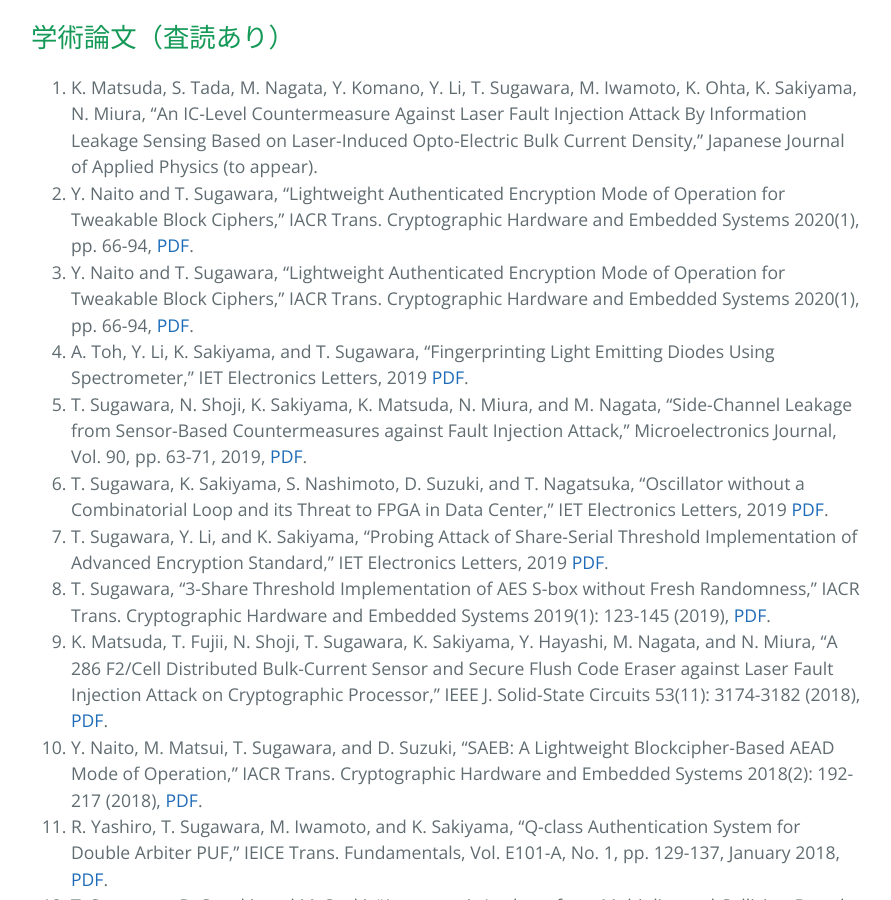
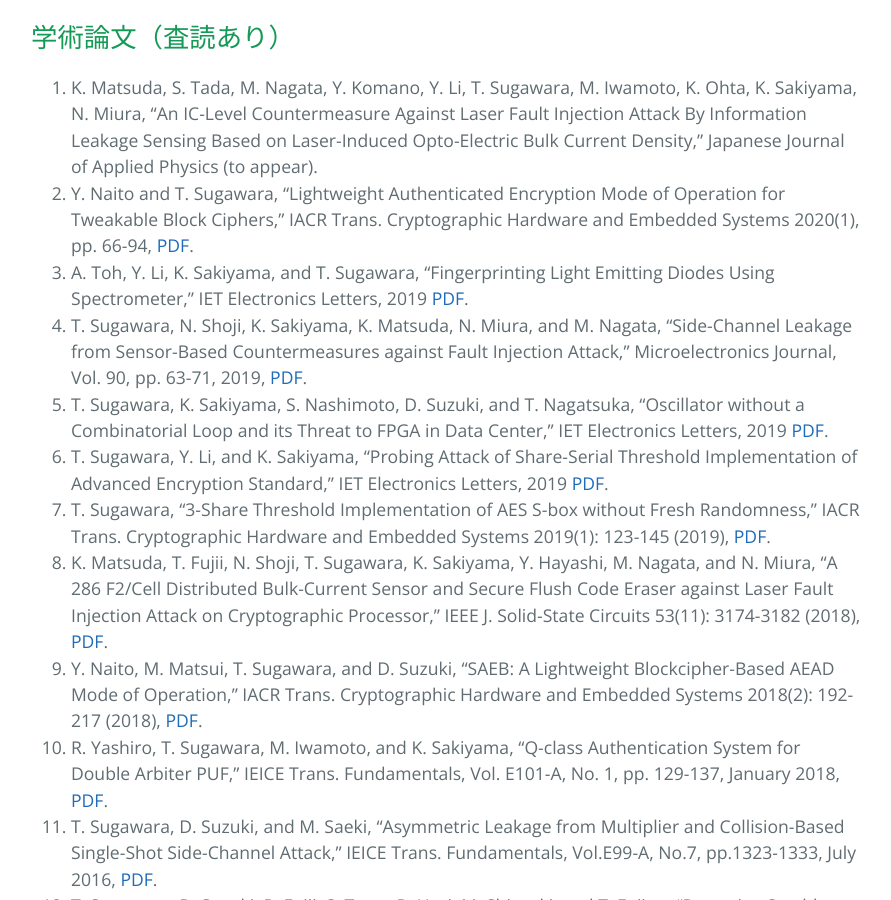
Before and after one commit to sugawara-bbbb/weblab, a Jekyll site: the page built from publication.md, in a window 1280 px wide and 900 px high, scrolled down 481 px. Shown: the whole window, without its empty margins (193-1084 px from the left). Built offline with Jekyll 4.4.1, drawn with Linux system fonts in a browser that asks for light colours; our own code applies the rules of GitHub Pages for plain Markdown files.

Commit message:
Publication

```diff
--- a/publication.md
+++ b/publication.md
@@ -10,7 +10,6 @@ layout: default
 ## 学術論文（査読あり）
 
 1. K. Matsuda, S. Tada, M. Nagata, Y. Komano, Y. Li, T. Sugawara, M. Iwamoto, K. Ohta, K. Sakiyama, N. Miura, "An IC-Level Countermeasure Against Laser Fault Injection Attack By Information Leakage Sensing Based on Laser-Induced Opto-Electric Bulk Current Density," Japanese Journal of Applied Physics (to appear).
-1. Y. Naito and T. Sugawara, "Lightweight Authenticated Encryption Mode of Operation for Tweakable Block Ciphers," IACR Trans. Cryptographic Hardware and Embedded Systems 2020(1), pp. 66-94, [PDF](https://tches.iacr.org/index.php/TCHES/article/view/8393/7777).
 1. Y. Naito and T. Sugawara, "Lightweight Authenticated Encryption Mode of Operation for Tweakable Block Ciphers," IACR Trans. Cryptographic Hardware and Embedded Systems 2020(1), pp. 66-94, [PDF](https://tches.iacr.org/index.php/TCHES/article/view/8393/7777).
 1. A. Toh, Y. Li, K. Sakiyama, and T. Sugawara, "Fingerprinting Light Emitting Diodes Using Spectrometer," IET Electronics Letters, 2019 [PDF](https://digital-library.theiet.org/content/journals/10.1049/el.2019.1908).
 1. T. Sugawara, N. Shoji, K. Sakiyama, K. Matsuda, N. Miura, and M. Nagata, "Side-Channel Leakage from Sensor-Based Countermeasures against Fault Injection Attack," Microelectronics Journal, Vol. 90, pp. 63-71, 2019, [PDF](https://www.sciencedirect.com/science/article/pii/S0026269218309534/pdfft?md5=41669e5a35c86b818295ed653078e7f8).
```
